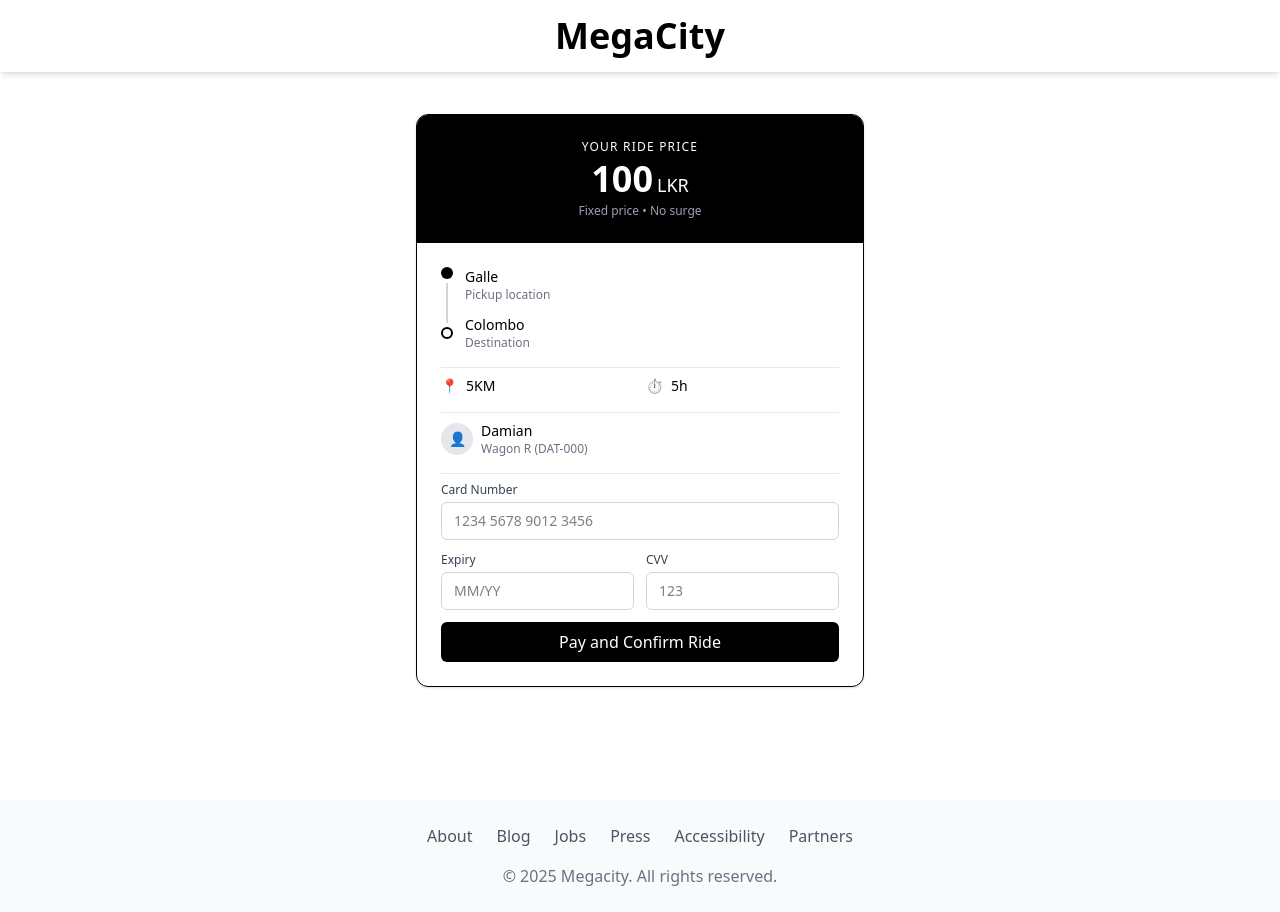
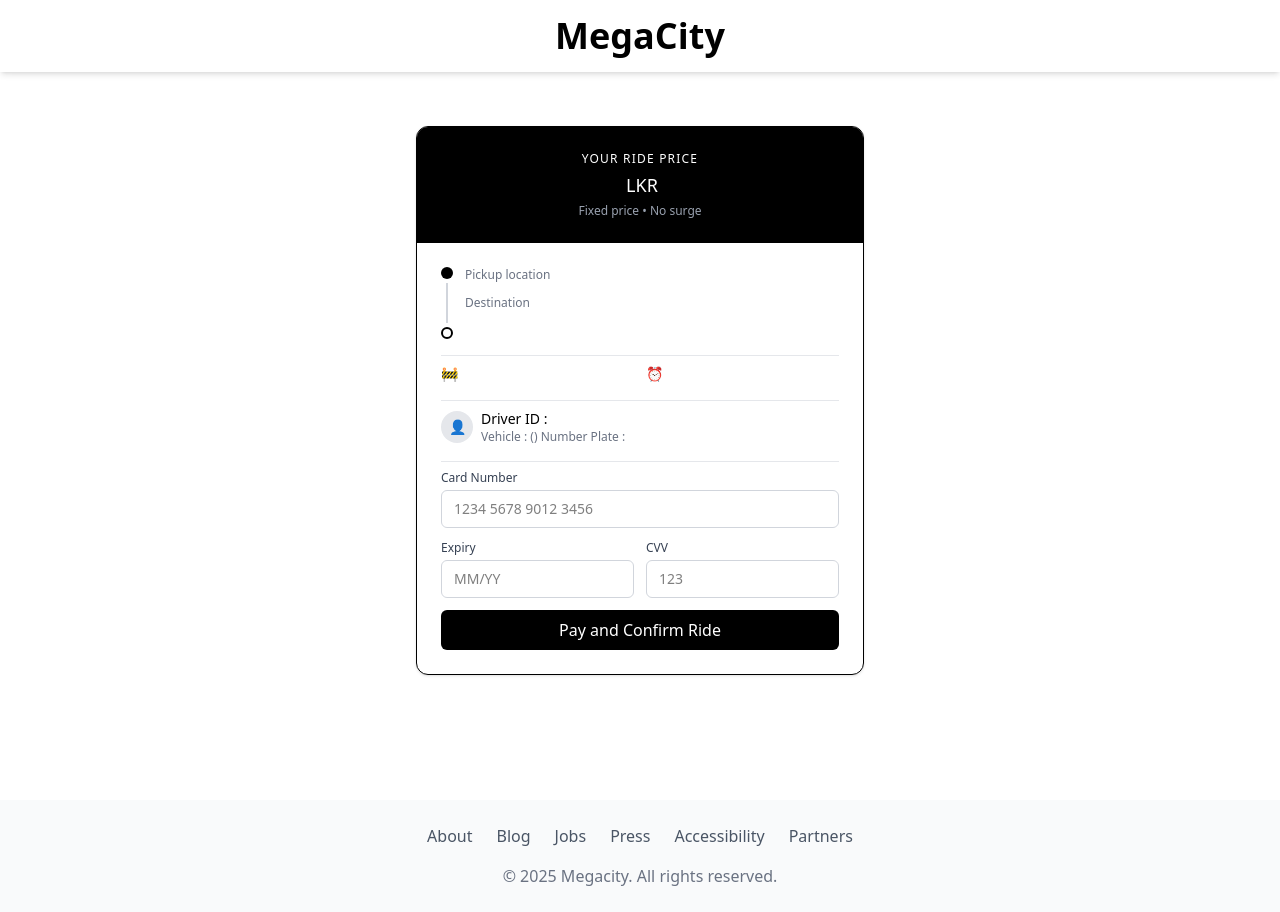
Before and after one commit to DamianRavinduPeiris/mega-city-cabs-frontend, a React (Vite) app: page /confirm-trip in a window 1280 px wide. Built offline with nearby package versions, Linux system fonts and the light colour scheme; no server answers.

Commit message:
Added Ride Booking UI implementation.

```diff
--- a/src/redux/Store.ts
+++ b/src/redux/Store.ts
@@ -1,8 +1,10 @@
 import { configureStore } from "@reduxjs/toolkit";
 import userReducer from "./UserSlice";
+import rideBookingReducer from "./RideBookingSlice";
 const store = configureStore({
   reducer: {
     user: userReducer,
+    rideBooking: rideBookingReducer,
   },
 });
 
--- a/src/types/RideBookingType.ts
+++ b/src/types/RideBookingType.ts
@@ -11,4 +11,5 @@
   duration: string;
   date: string;
   price: number;
+  distance: string;
 }
--- a/src/ui/dashboard/ConfirmTrip.tsx
+++ b/src/ui/dashboard/ConfirmTrip.tsx
@@ -3,30 +3,10 @@
 import type React from "react"
 import { useState } from "react"
 import Header from "../Header"
+import { useSelector } from "react-redux";
+import { RootState } from "../../redux/Store";
 
-interface PriceCardProps {
-  price: number
-  currency: string
-  pickup: string
-  destination: string
-  distance: string
-  duration: string
-  driver: string
-  vehicle: string
-  licensePlate: string
-}
-
-export default function ConfirmTrip({
-  price,
-  currency,
-  pickup,
-  destination,
-  distance,
-  duration,
-  driver,
-  vehicle,
-  licensePlate,
-}: PriceCardProps) {
+export default function ConfirmTrip() {
     const [cardNumber, setCardNumber] = useState("")
     const [expiry, setExpiry] = useState("")
     const [cvv, setCvv] = useState("")
@@ -52,7 +32,7 @@
         }
         return numbers
     }
-
+    const bookingDetails = useSelector((state: RootState) => state.rideBooking);
     return (
         <>
             <Header />
@@ -62,8 +42,8 @@
                     <div className="bg-black text-white p-6 flex flex-col items-center">
                         <div className="text-xs uppercase tracking-widest font-medium mb-1">Your Ride Price</div>
                         <div className="flex items-baseline">
-            <span className="text-4xl font-bold">{price}</span>
-            <span className="ml-1 text-lg">{currency}</span>
+                            <span className="text-4xl font-bold">{bookingDetails.price}</span>
+                            <span className="ml-1 text-lg">LKR</span>
                         </div>
                         <div className="text-xs text-gray-400 mt-1">Fixed price • No surge</div>
                     </div>
@@ -77,11 +57,11 @@
 
                             <div className="space-y-3 flex-1">
                                 <div>
-                <p className="text-sm font-medium">{pickup}</p>
+                                    <p className="text-sm font-medium">{bookingDetails.pickUpCity}</p>
                                     <p className="text-xs text-gray-500">Pickup location</p>
                                 </div>
                                 <div>
-                <p className="text-sm font-medium">{destination}</p>
+                                    <p className="text-sm font-medium">{bookingDetails.destinationCity}</p>
                                     <p className="text-xs text-gray-500">Destination</p>
                                 </div>
                             </div>
@@ -91,12 +71,12 @@
 
                         <div className="grid grid-cols-2 gap-3 text-sm">
                             <div className="flex items-center gap-2">
-              <span className="text-gray-500">📍</span>
-              <span>{distance}</span>
+                                <span className="text-gray-500">🚧</span>
+                                <span>{bookingDetails.distance}</span>
                             </div>
                             <div className="flex items-center gap-2">
-              <span className="text-gray-500">⏱️</span>
-              <span>{duration}</span>
+                                <span className="text-gray-500">⏰</span>
+                                <span>{bookingDetails.duration}</span>
                             </div>
                         </div>
 
@@ -107,9 +87,10 @@
                                 <span className="text-sm">👤</span>
                             </div>
                             <div>
-              <p className="text-sm font-medium">{driver}</p>
+                                <p className="text-sm font-medium">Driver ID : {bookingDetails.driverId}</p>
                                 <p className="text-xs text-gray-500">
-                {vehicle} ({licensePlate})
+                                    Vehicle : ({bookingDetails.vehicleName})
+                                    Number Plate :  {bookingDetails.vehicleNumberPlate}
                                 </p>
                             </div>
                         </div>
--- a/src/ui/dashboard/Dashboard.tsx
+++ b/src/ui/dashboard/Dashboard.tsx
@@ -27,6 +27,7 @@
   const [destinationCity, setDestinationCity] = useState<string>("");
   const OPEN_STREET_MAP_URL = import.meta.env.VITE_OPENSTREET_MAP_URL;
   const baseURL = import.meta.env.VITE_BASE_URL;
+
   useEffect(() => {
     if (user.name === undefined) {
       navigate("/");
@@ -71,6 +72,15 @@
     }
   };
 
+  function getDriverId(): string {
+    if (drivers && drivers.length > 0) {
+      const randomIndex = Math.floor(Math.random() * drivers.length);
+      return drivers[randomIndex].driverId;
+    }
+    return "";
+
+  }
+
   async function fetchDistanceInfo(pickupCity: string, destinationCity: string) {
     try {
 
@@ -95,6 +105,7 @@
         showAlert("An error occurred while fetching drivers!", "⛔", "error");
         console.log('error', error.message, error.response?.data);
       });
+
   }, []);
 
 
@@ -221,7 +232,9 @@
                     </div>
                   </>
                 ) : isSearched && pickupCity && destinationCity ? (
-                  <VehicleList originCity={pickupCity} destinationCity={destinationCity} distance={distance} duration={duration} />
+                  <>
+                    <VehicleList originCity={pickupCity} destinationCity={destinationCity} distance={distance} duration={duration} driverId={getDriverId()} />
+                  </>
                 ) : null}
               </div>
 
--- a/src/ui/dashboard/VehicleList.tsx
+++ b/src/ui/dashboard/VehicleList.tsx
@@ -1,30 +1,77 @@
 import { useEffect, useState } from "react";
-
 import VehicleType from "../../types/VehicleType";
-import { fetchVehicles } from "../../util/CommonUtils";
+import { fetchVehicles, showAlert } from "../../util/CommonUtils";
 import TravelDistanceCard from "./TravelDistanceCard";
+import RideBookingType from "../../types/RideBookingType";
+import store from "../../redux/Store";
+import { saveRideBookingData } from "../../redux/RideBookingSlice";
+import { useSelector } from "react-redux";
+import { RootState } from "../../redux/Store";
+import { v4 as uuidv4 } from "uuid";
+import { useNavigate } from "react-router-dom";
 const baseURL = import.meta.env.VITE_BASE_URL;
 
-const VehicleList = () => {
+interface VehicleListProps {
+  originCity: string;
+  destinationCity: string;
+  distance: string;
+  duration: string;
+  driverId: string
+}
+
+const VehicleList = ({ originCity, destinationCity, distance, duration, driverId }: VehicleListProps) => {
   const [vehicles, setVehicles] = useState<VehicleType[]>([]);
+  const user = useSelector((state: RootState) => state.user);
+  const bookingDetails = useSelector((state: RootState) => state.rideBooking);
+  const navigate = useNavigate();
 
   useEffect(() => {
     fetchVehicles(baseURL, setVehicles);
   }, []);
 
+  function saveRideBookingDataToRedux(vehicle: VehicleType, totalPrice: number) {
+    const rideBookingData: RideBookingType = {
+      orderId: uuidv4(),
+      userId: user.userId,
+      userName: user.name,
+      driverId: driverId,
+      vehicleId: vehicle.vehicleId,
+      vehicleName: vehicle.vehicleName,
+      vehicleNumberPlate: vehicle.vehicleNumberPlate,
+      pickUpCity: originCity,
+      destinationCity: destinationCity,
+      duration: duration,
+      date: new Date().toISOString(),
+      price: totalPrice,
+      distance: distance,
+    }
+
+    store.dispatch(saveRideBookingData(rideBookingData));
+    setTimeout(() => {
+      console.log('rideBookingData', bookingDetails)
+      showAlert('Navigating you to the booking confirmation page..', '✅', 'success');
+      navigate('/confirm-trip');
+    }, 2000);
+  }
+
   return (
     <div className="bg-white rounded-xl shadow-lg p-6">
       <h2 className="text-2xl font-semibold mb-4">Distance Estimation.</h2>
+
       <TravelDistanceCard
-        originCity="San Francisco"
-        destinationCity="Chicago"
-        distance="2,100 miles"
-        duration="4h 30m"
+        originCity={originCity}
+        destinationCity={destinationCity}
+        distance={distance}
+        duration={duration}
       />
 
       <div className="space-y-4 mt-6">
         <h2 className="text-2xl font-semibold mb-4">Available Vehicles.</h2>
-        {vehicles.map((vehicle) => (
+        {vehicles.map((vehicle) => {
+          const pricePerKm = Math.floor(Math.random() * 25) + 175;
+          const totalPrice = pricePerKm * parseFloat(distance);
+
+          return (
             <div
               key={vehicle.vehicleId}
               className="flex items-center justify-between p-4 border border-gray-200 rounded-lg hover:bg-gray-50 transition duration-300"
@@ -45,13 +92,16 @@
                 </div>
               </div>
               <div className="text-right">
-              <p className="font-semibold">LKR Per KM : {Math.floor(Math.random() * 25) + 175}</p>
-              <button className="mt-2 bg-black text-white px-4 py-2 rounded-full text-sm hover:bg-gray-800 transition duration-300">
+                <p className="font-semibold">LKR Per KM : {pricePerKm}</p>
+                <p className="font-semibold">Total in LKR : {totalPrice.toFixed(2)}</p>
+                <button className="mt-2 bg-black text-white px-4 py-2 rounded-full text-sm hover:bg-gray-800 transition duration-300" onClick={() => saveRideBookingDataToRedux(vehicle, totalPrice)}>
                   Book Now
                 </button>
               </div>
             </div>
-        ))}
+          );
+        })}
+
       </div>
     </div>
   );
```
Lines whose indentation alone changed are shown as unchanged.
